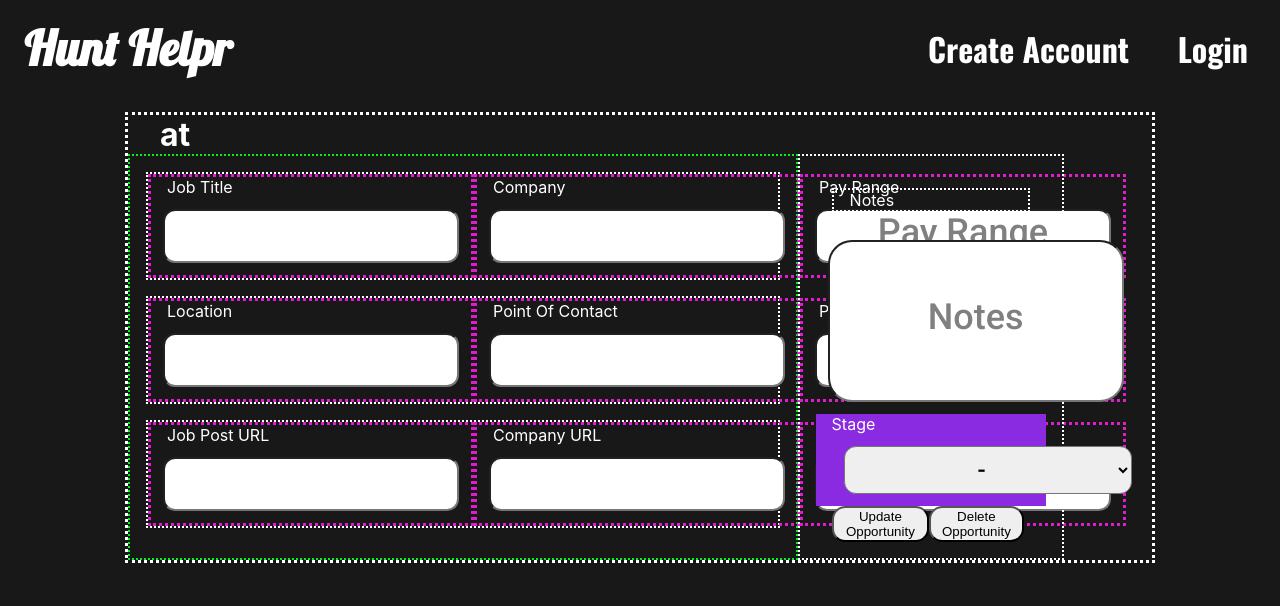
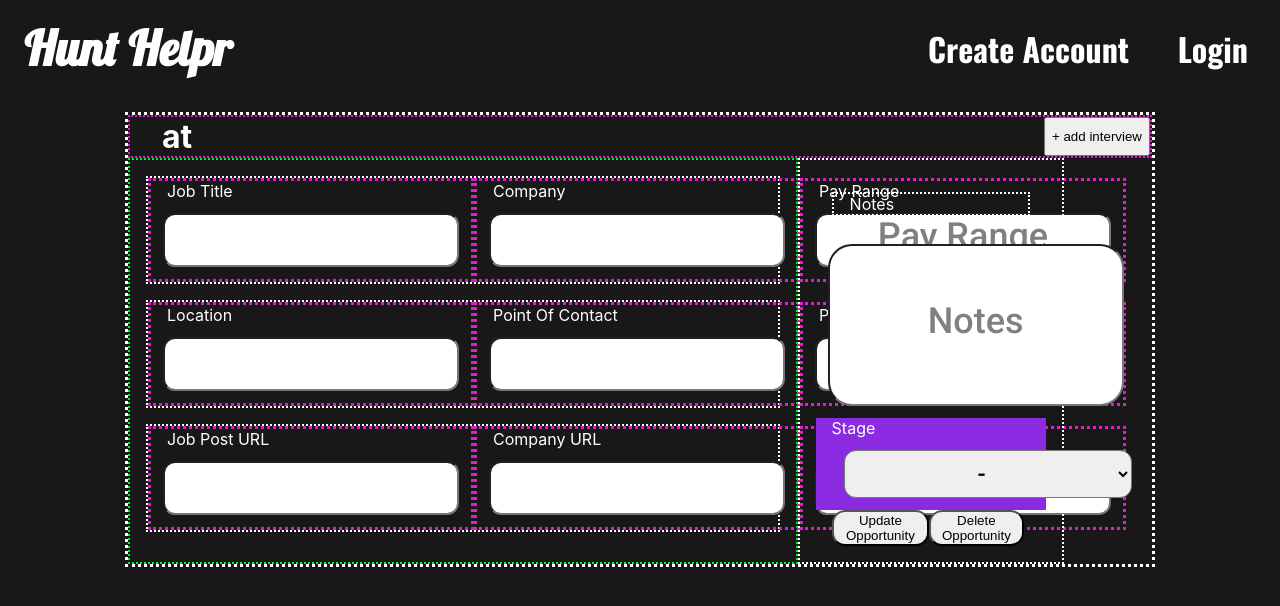
Before and after one commit to moomoomewmew/job-hunt-helper, a React (Create React App) app in the folder client/: page /opportunity/1/edit in a window 1280 px wide. Shown: the top 606 px of the page. Built offline with nearby package versions, Linux system fonts and the light colour scheme; no server answers.

Commit message:
add interview button navigates to add interview page

```diff
--- a/client/src/App.js
+++ b/client/src/App.js
@@ -11,6 +11,7 @@ import LogIn from './components/Login';
 import Dashboard from './dashboard';
 import OpportunityEdit from './components/OpportunityEdit';
 import CreateOpportunity from './components/CreateOpportunity';
+import AddInterview from './components/AddInterview';
 
 function App() {
   const [authenticated, toggleAuthenticated] = useState(false);
@@ -104,6 +105,18 @@ function App() {
             />
           }
         />
+        <Route
+          path="/addinterview"
+          element={
+            <AddInterview
+              user={authUser}
+              authenticated={authenticated}
+              authUser={authUser}
+              checkToken={checkToken}
+              setUser={setUser}
+            />
+          }
+        />
       </Routes>
     </div>
   );
--- a/client/src/components/OpportunityEdit.jsx
+++ b/client/src/components/OpportunityEdit.jsx
@@ -53,9 +53,16 @@ export default function OpportunityEdit() {
 
     }
 
+    const handleAddInterview = () => {
+        navigate('/addinterview')
+    }
+
     return (
         <div className="form">
-            <h1 className='position-at-company'>{opportunity.jobTitle} at {opportunity.company}</h1>
+            <div className='welcome-and-interview-button'>
+                <h1 className='position-at-company'>{opportunity.jobTitle} at {opportunity.company}</h1>
+                <button className='add-interview-button' onClick={handleAddInterview}>+ add interview</button>
+            </div>
             <form onSubmit={handleSubmit}>
                 <div className='input-container'>
                     <div className='row-1'>
--- a/client/src/styles/edit.css
+++ b/client/src/styles/edit.css
@@ -111,3 +111,10 @@ label {
     border-radius: 1em;
 
 }
+
+.welcome-and-interview-button{
+    display: flex;
+    flex-direction: row;
+    justify-content: space-between;
+    border: 2px dotted rgb(226, 27, 209);
+}
```
